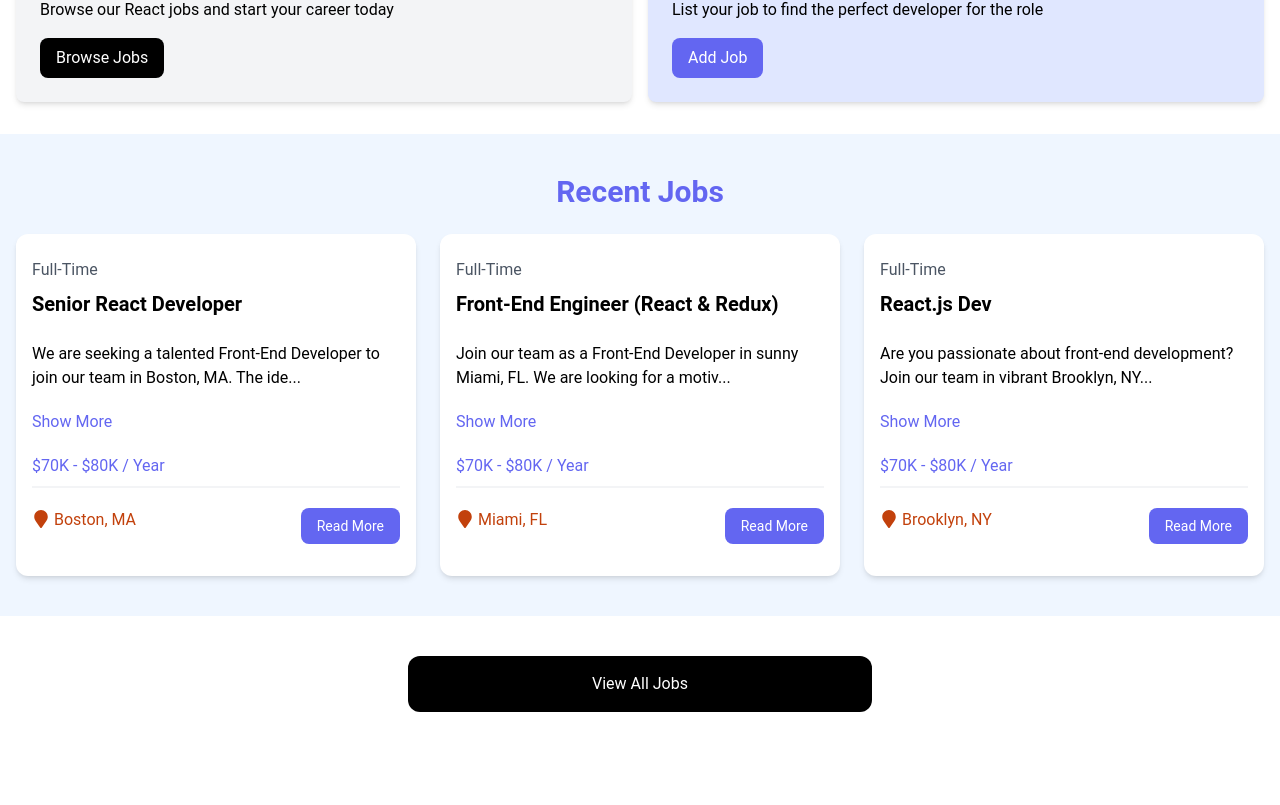
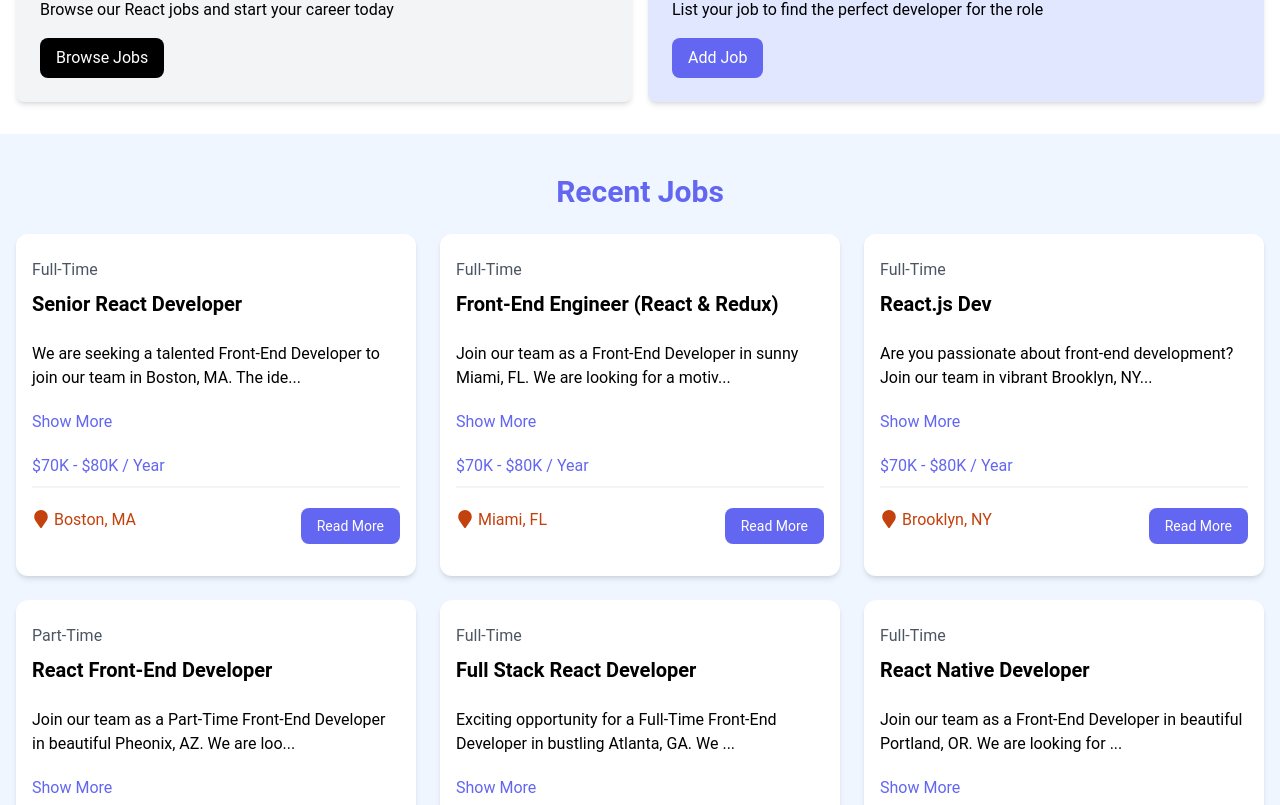
Before and after one commit to Frax404NF/React-Jobs, a React (Vite) app: page / in a window 1280 px wide. Shown: the part 475-1280 px from the top of the page. Before the commit the page ends 1227 px from the top, so only its background shows below. Built offline with nearby package versions, Linux system fonts and the light colour scheme; data requests are answered from the project's data file.

Commit message:
feat: JSON server and fetch listings

```diff
--- a/src/Components/JobListings.jsx
+++ b/src/Components/JobListings.jsx
@@ -1,26 +1,47 @@
 import React from 'react'
-import jobs from '../jobs.json'
+import { useState, useEffect } from 'react'
 import JobListing from './JobListing';
+import Spinner from './Spinner';
 
 const JobListings = ( { isHome = false }) => {
-    const JobListings = isHome ? jobs.slice(0, 3) : jobs;
+    const [jobs, setJobs] = useState([]);
+    const [loading, setLoading] = useState(true);
 
-    return (
-    <section className="bg-blue-50 px-4 py-10">
-      <div className="container-xl lg:container m-auto">
-        <h2 className="text-3xl font-bold text-indigo-500 mb-6 text-center">
-          { isHome? 'Recent Jobs' : 'Browse Jobs' }
+    useEffect(() => {
+        const fetchJobs = async () => {
+          try {
+            const res = await fetch('http://localhost:8000/jobs');
+            const data = await res.json();
+            setJobs(data);
+          } catch (error) {
+            console.log('Error fetching data', error);
+          } finally {
+            setLoading(false);
+          }
+    };
+
+    fetchJobs();
+  }, []);
+
+  return (
+
+    <section className='bg-blue-50 px-4 py-10'>
+      <div className='container-xl lg:container m-auto'>
+        <h2 className='text-3xl font-bold text-indigo-500 mb-6 text-center'>
+          {isHome ? 'Recent Jobs' : 'Browse Jobs'}
         </h2>
-        <div className="grid grid-cols-1 md:grid-cols-3 gap-6">
-
-        { JobListings.map ((job) => (
-            <JobListing key={job.id} job={job} />
-        )) }
-
-        </div>
+        {loading ? (
+          <Spinner loading={loading} />
+        ) : (
+          <div className='grid grid-cols-1 md:grid-cols-3 gap-6'>
+            {jobs.map((job) => (
+              <JobListing key={job.id} job={job} />
+            ))}
+          </div>
+        )}
       </div>
     </section>
-  )
-}
+  );
+};
 
-export default JobListings
+export default JobListings;
--- /dev/null
+++ b/src/Components/Spinner.jsx
@@ -0,0 +1,20 @@
+import React from 'react'
+import ClipLoader from 'react-spinners/ClipLoader'
+
+const override = {
+    display : 'block',
+    margin : '100px auto',
+}
+
+const Spinner = ({ loading}) => {
+  return (
+    <ClipLoader
+        color = '#4338ca'
+        loading = {loading}
+        cssOverride = {override}
+        size = {150}
+    />
+  )
+}
+
+export default Spinner
--- a/src/jobs.json
+++ b/src/jobs.json
@@ -1,4 +1,5 @@
-[
+{
+    "jobs": [
       {
         "id": "1",
         "title": "Senior React Developer",
@@ -84,3 +85,4 @@
         }
       }
 ]
+}
```
Also changed, not shown: package.json (+5 -2 lines), 1 other file (tests, documents, lock files or other folders).
